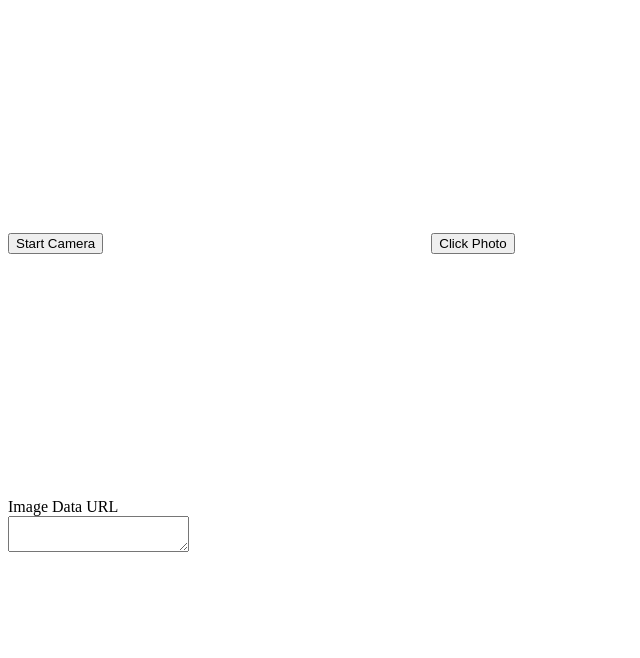
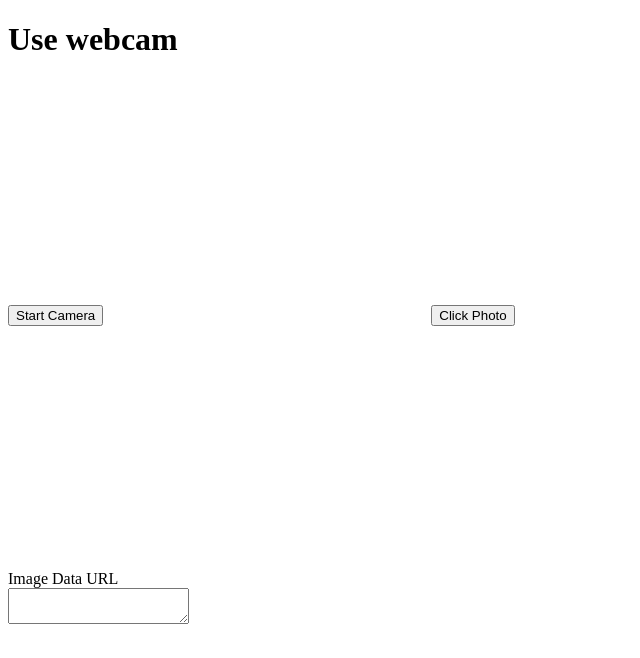
Before and after one commit to JeanaeClark/JeanaeClark.github.io, a website: page index.html in a window 1280 px wide. Shown: the whole page, without its empty margins (0-640 px from the left). Drawn offline with Linux system fonts and the light colour scheme.

Commit message:
Trying to fix the weird formatting

```diff
--- a/index.html
+++ b/index.html
@@ -10,6 +10,7 @@
   </head>
 
   <body>
+    <h1> Use webcam </h1>
     <button id="start-camera">Start Camera</button>
     <video id="video" width="320" height="240" autoplay></video>
     <button id="click-photo">Click Photo</button>
```
